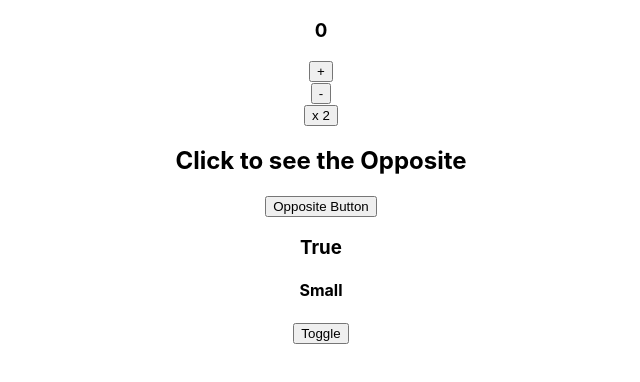
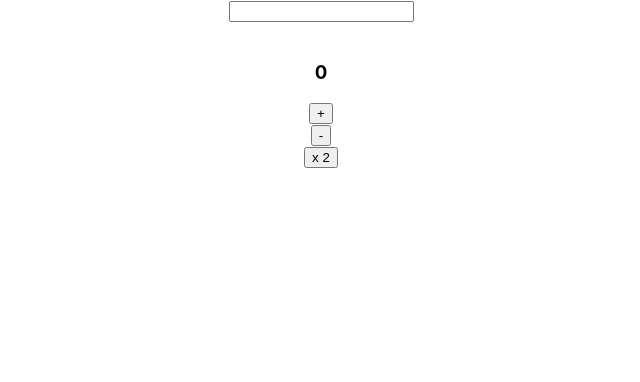
Before and after one commit to lukeherrmann/LUTL2, a React (Create React App) app: page / in a window 1280 px wide. Shown: the top 382 px of the page, without its empty margins (319-959 px from the left). Built offline with nearby package versions, Linux system fonts and the light colour scheme.

Commit message:
practice with controlled input

```diff
--- a/src/App.js
+++ b/src/App.js
@@ -1,16 +1,15 @@
 import React from "react";
 import { Counter } from "./Counter";
-import { Opposite } from "./Opposite";
-import { Accordion } from "./Accordion";
+import { Input } from "./Input"
 import "./App.css";
 import PropTypes from "prop-types";
 
 function App() {
   return (
     <div className="App">
+      <Input />
+      <br />
       <Counter />
-      <Opposite />
-      <Accordion />
     </div>
   );
 }
--- /dev/null
+++ b/src/Input.js
@@ -0,0 +1,14 @@
+import React, { useState } from "react";
+
+export function Input() {
+  const [inputValue, setInputValue] = useState("");
+
+  return (
+    <div>
+      <input
+        value={inputValue}
+        onChange={(e) => setInputValue(e.target.value)}
+      />
+    </div>
+  );
+}
```
